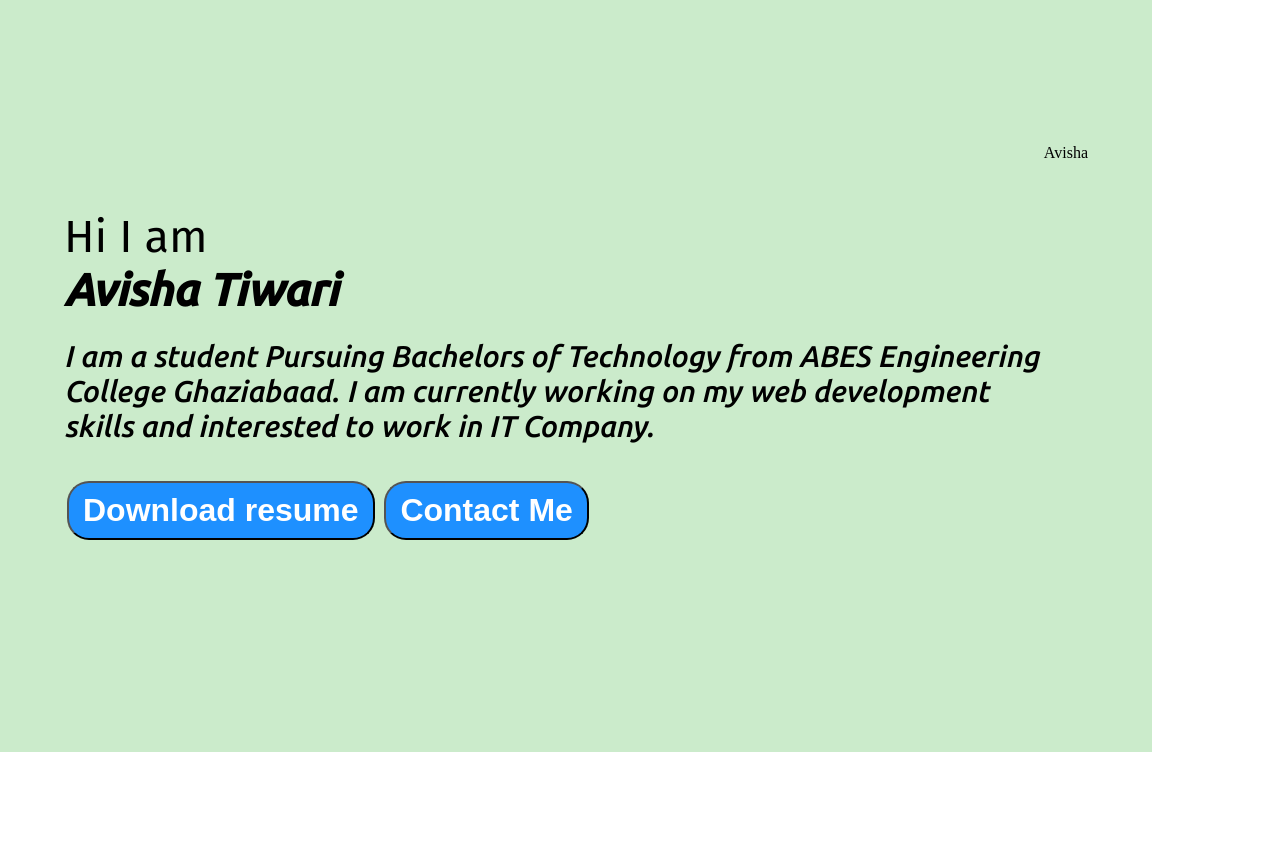
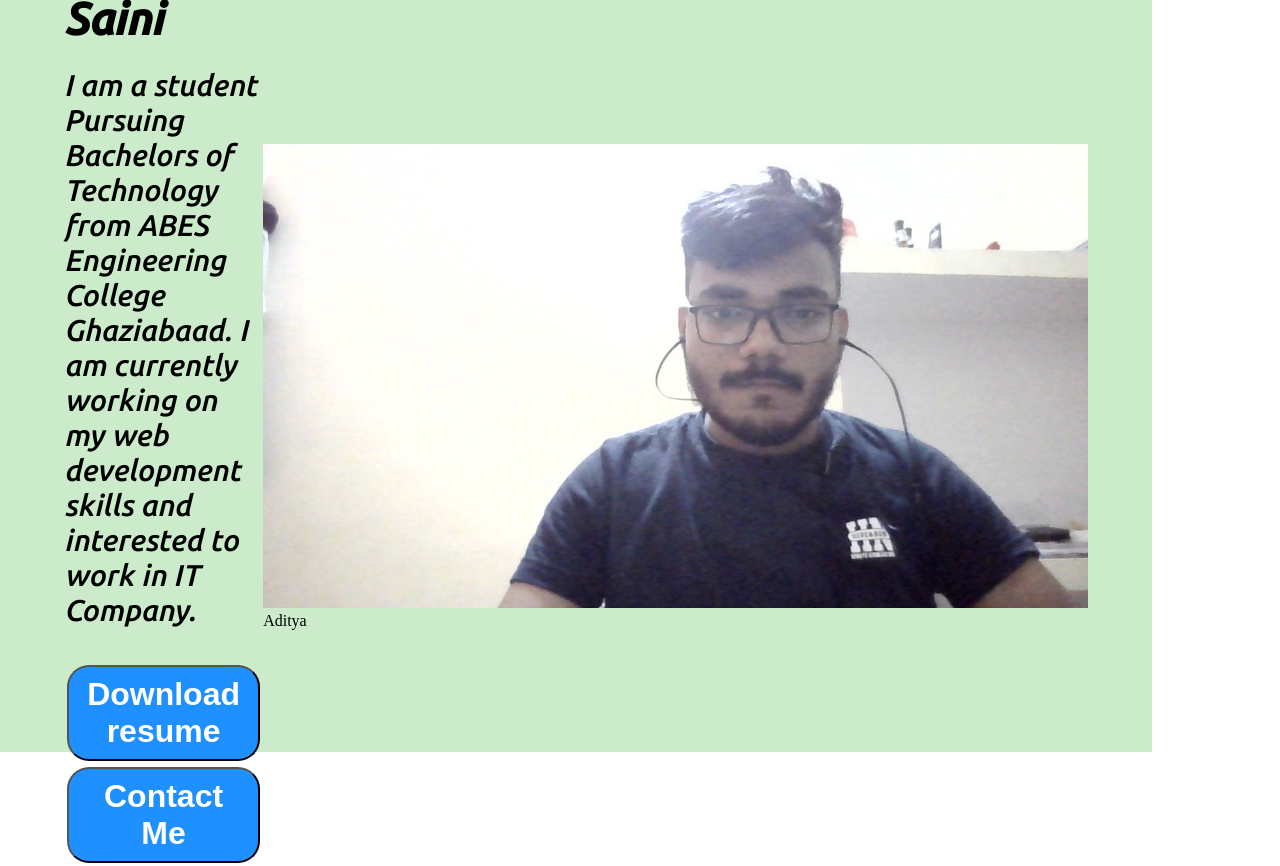
Before and after one commit to Adityasaini10012001/OIBSIP_Task2, a plain HTML site: page index.html in a window 1280 px wide. Before the commit the page ends 800 px from the top, so only its background shows below. Drawn offline with Linux system fonts and the light colour scheme.

Commit message:
Add files via upload

```diff
--- a/index.html
+++ b/index.html
@@ -28,15 +28,15 @@
                 <div class="Infocontainer">
                     <div class="devInfo">
                      <div class="hello">Hi I am</div>
-                     <div class="name">Avisha Tiwari</div>
+                     <div class="name">Aditya Saini</div>
                      <div class="about">I am a student Pursuing Bachelors of Technology from ABES Engineering College Ghaziabaad. I am currently working on my web development skills and interested to work in IT Company.</div>
                      <div class="buttons">
-                        <a href="/resume.pdf" target="_blank">
+                        <a href="/ADITYASAINI.pdf" target="_blank">
                        <button class="btn">Download resume</button></a>
                        <a href="/contact.html"><button class="btn">Contact Me</button></a>
                      </div>
                      </div>
-                     <div class="devpic"><img src="img.png 1.png" alt="">Avisha</div>
+                     <div class="devpic"><img src="aditya.jpg" alt="">Aditya</div>
                 </div>
                 </div>
 </div>
```
Also changed, not shown: aditya.jpg (added), 1 other file.
